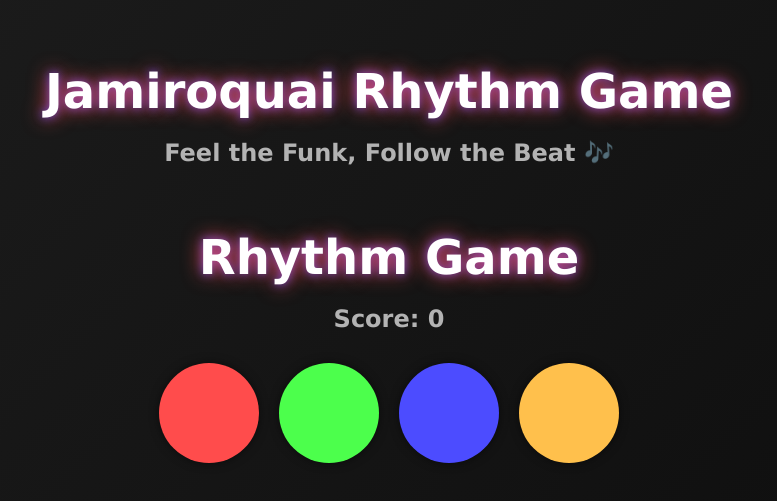
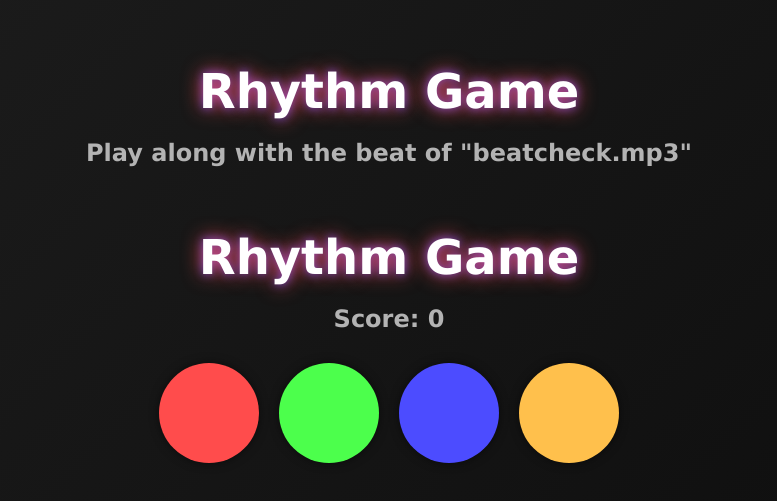
Before and after one commit to Ianropke/rytme, a React (Create React App) app: page / in a window 1280 px wide. Shown: the part 173-674 px from the top of the page, without its empty margins (251-1028 px from the left). Built offline with nearby package versions, Linux system fonts and the light colour scheme; no server answers.

Commit message:
Update App.js

```diff
--- a/src/App.js
+++ b/src/App.js
@@ -1,16 +1,16 @@
 import React from "react";
-import RhythmGame from "./components/RhythmGame"; // Importing the main game component
-import "./App.css"; // Importing the updated styling for the app
+import RhythmGameWithMusic from "./components/RhythmGame"; // Brug RhythmGame, som inkluderer musikken
+import "./App.css"; // Styling
 
 function App() {
   return (
     <div className="App">
       <header>
-        <h1>Jamiroquai Rhythm Game</h1>
-        <h2>Feel the Funk, Follow the Beat 🎶</h2>
+        <h1>Rhythm Game</h1>
+        <h2>Play along with the beat of "beatcheck.mp3"</h2>
       </header>
       <main>
-        <RhythmGame />
+        <RhythmGameWithMusic />
       </main>
     </div>
   );
```
